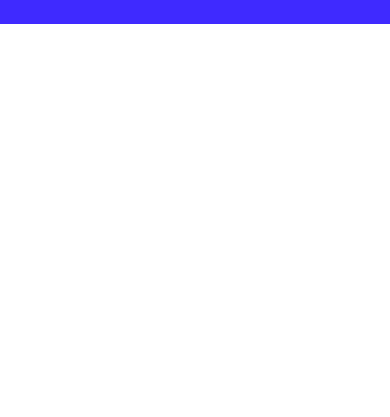
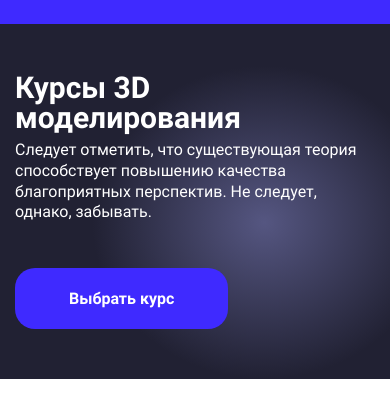
Before and after one commit to ViachaslauBY/Skillbox, a plain HTML site: page index.html in a window 390 px wide. Shown: the part 61-478 px from the top of the page. Drawn offline with nearby package versions, Linux system fonts and the light colour scheme.

Commit message:
Add section hero

```diff
--- a/css/style.css
+++ b/css/style.css
@@ -15,7 +15,6 @@
 }
 
 :root {
-  --main-color-active: #e1670e;
   --title-color: #fff;
   --bg-color: #3f2aff;
 }
@@ -47,6 +46,7 @@ body {
   margin: 0 auto;
   padding: 27px 0;
   width: 100%;
+  /* max-width: 1440px; */
   background-color: var(--bg-color);
 }
 
@@ -120,6 +120,85 @@ body {
   transform: translateY(7px);
 }
 
+/* Hero */
+.hero {
+  margin-bottom: 80px;
+  width: 100%;
+  /* max-width: 1440px; */
+  background: radial-gradient(
+    44.07% 44.07% at 67.78% 55.93%,
+    #555681 0%,
+    #212133 100%
+  );
+}
+
+.hero__info {
+  padding-top: 130px;
+  padding-bottom: 130px;
+}
+
+.hero__container {
+  align-items: center;
+}
+
+.hero__title {
+  margin-bottom: 27px;
+  font-size: calc(50px + (60 - 50) * (100vw - 992px) / (1440 - 992));
+  font-weight: 700;
+  line-height: 100%;
+  color: var(--title-color);
+}
+
+.hero__description {
+  margin-bottom: 63px;
+  font-size: 18px;
+  line-height: 150%;
+  color: var(--title-color);
+}
+
+.hero__button {
+  padding: 24px 75px;
+  font-family: Roboto;
+  font-size: 18px;
+  font-weight: 700;
+  line-height: 21px;
+  color: var(--title-color);
+  background: var(--bg-color);
+  border-radius: 20px;
+}
+
+.hero__button:hover {
+  background-color: #4a37f5;
+}
+
+.hero__background {
+  margin-top: 15px;
+  margin-bottom: 12px;
+  height: 593px;
+  background-image: url("../img/hero-img.png");
+  background-position: center center;
+  background-size: contain;
+  background-repeat: no-repeat;
+}
+
+@media (max-width: 992px) {
+  /* Hero */
+  .hero__title {
+    margin-bottom: 15px;
+    font-size: 50px;
+  }
+
+  .hero__background {
+    margin-top: -20px;
+    margin-bottom: 12px;
+    height: 351px;
+    background-image: url("../img/hero-img-768.png");
+    background-position: center center;
+    background-size: contain;
+    background-repeat: no-repeat;
+  }
+}
+
 @media (max-width: 767px) {
   /* Header */
   .header__logo {
@@ -129,6 +208,24 @@ body {
 
   .nav__list {
     justify-content: center;
+  }
+  /* Hero */
+  .hero__info {
+    padding-top: 77px;
+    padding-bottom: 135px;
+  }
+
+  .hero__title {
+    margin-bottom: 16px;
+  }
+
+  .hero__description {
+    margin-bottom: 63px;
+    max-width: 345px;
+  }
+
+  .hero__background {
+    display: none;
   }
 }
 
@@ -154,4 +251,27 @@ body {
   .header__burger {
     display: block;
   }
+
+  /* Hero */
+  .hero__info {
+    padding-top: 49px;
+    padding-bottom: 50px;
+  }
+
+  .hero__title {
+    margin-bottom: 7px;
+    font-size: 30px;
+  }
+
+  .hero__description {
+    margin-bottom: 45px;
+    font-size: 16px;
+    line-height: 130%;
+  }
+
+  .hero__button {
+    padding: 21px 54px;
+    font-size: 16px;
+    line-height: 19px;
+  }
 }
--- a/index.html
+++ b/index.html
@@ -41,5 +41,22 @@
       </div>
     </div>
   </header>
+  <main>
+    <section class="hero">
+      <div class="container">
+        <div class="hero__container row">
+          <div class="hero__info col-md-6 col-lg-5">
+            <h1 class="hero__title">Курсы 3D моделирования</h1>
+            <p class="hero__description">
+              Следует отметить, что существующая теория способствует повышению качества
+              благоприятных перспектив. Не следует, однако, забывать.
+            </p>
+            <button class="hero__button button-reset">Выбрать курс</button>
+          </div>
+          <div class="hero__background col-md-6 col-lg-7"></div>
+        </div>
+      </div>
+    </section>
+  </main>
 </body>
 </html>
```
Also changed, not shown: img/hero-img-768.png (added), img/hero-img.png (added).
